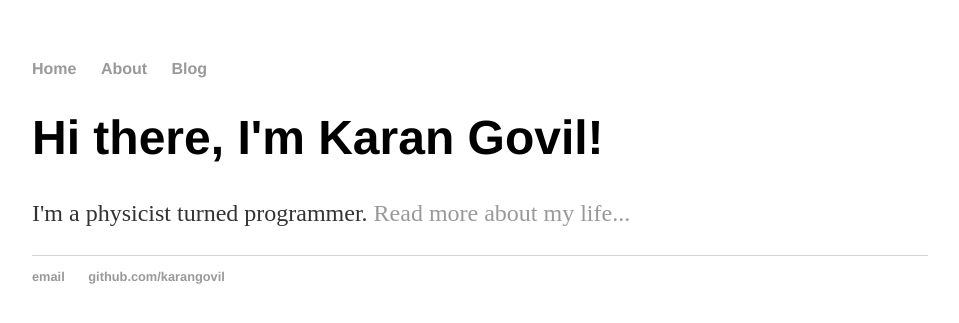
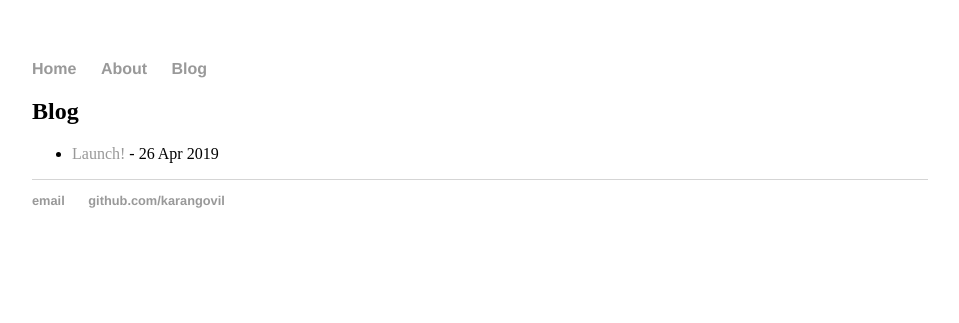
Before and after one commit to karangovil/karangovil.github.io, a Jekyll site: the page built from index.html, in a window 1280 px wide. Shown: the top 323 px of the page, without its empty margins (160-1119 px from the left). Built offline with Jekyll 4.4.1, drawn with Linux system fonts in a browser that asks for light colours.

Commit message:
Update index.html

```diff
--- a/index.html
+++ b/index.html
@@ -2,7 +2,11 @@
 layout: default
 title: Karan Govil
 ---
-<div class="blurb">
-	<h1>Hi there, I'm Karan Govil!</h1>
-	<p>I'm a physicist turned programmer. <a href="/about">Read more about my life...</a></p>
-</div><!-- /.blurb -->
+<h2>Blog</h2>
+<ul class="h-feed">
+    {% for post in site.posts %}
+        <li class="h-entry">
+	   <a class="u-url p-name" href="{{ post.url }}">{{ post.title }}</a> - <span class="dt-published">{{ post.date | date_to_string }}</span>
+        </li>
+    {% endfor %}
+</ul>
```
